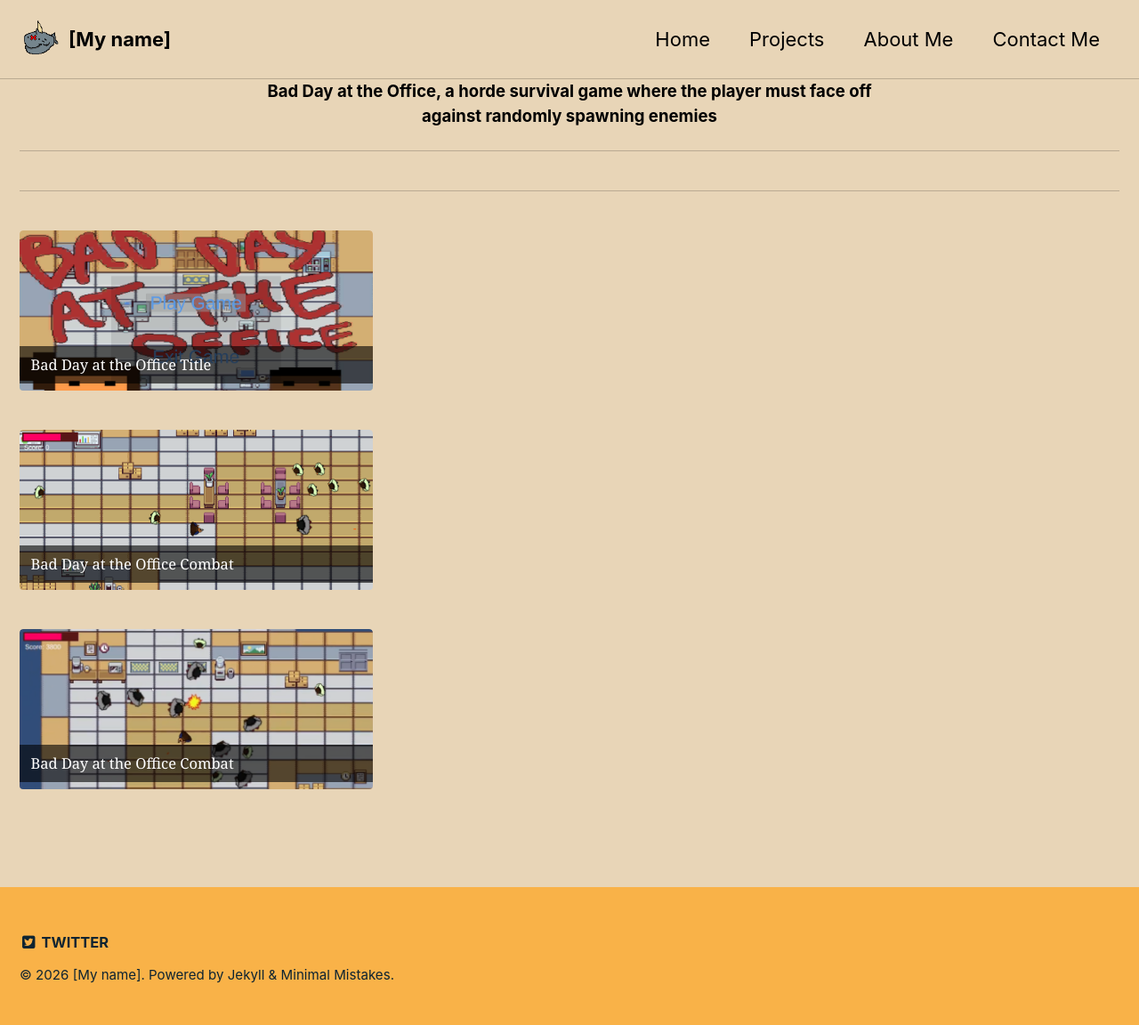
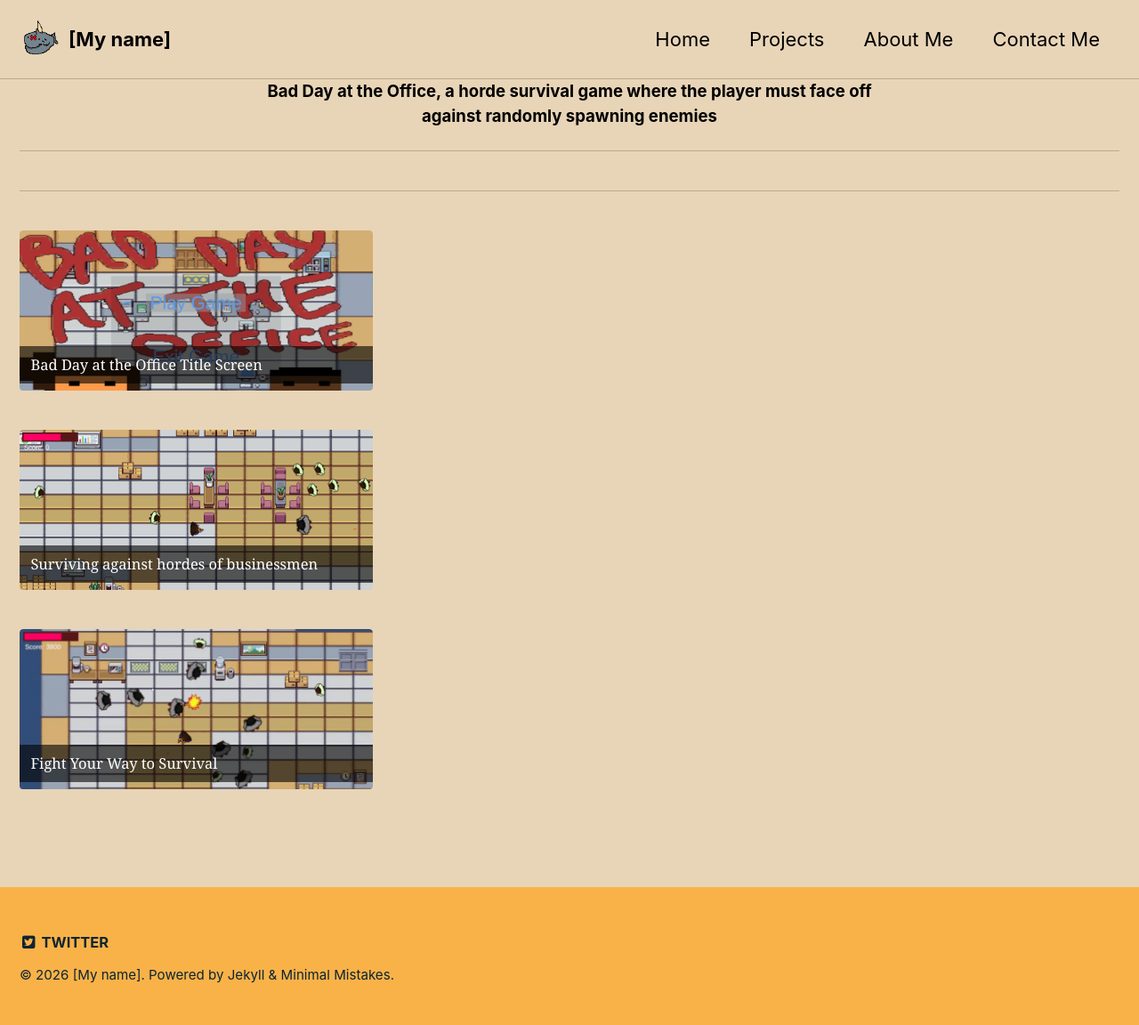
Before and after one commit to Orange-Piccolo/Orange-Piccolo.github.io, a Jekyll site: the page built from _pages/bad-day-at-the-office.md, in a window 1280 px wide. Shown: the whole page at 89% size. Built offline with Jekyll 4.4.1, drawn with Linux system fonts in a browser that asks for light colours.

Commit message:
Update titles and captions for gallery images

```diff
--- a/_pages/bad-day-at-the-office.md
+++ b/_pages/bad-day-at-the-office.md
@@ -16,24 +16,24 @@ gallery_title:
   - url: /assets/BDATO_Title.png
     image_path: /assets/BDATO_Title.png
     alt: "Bad Day at the Office Title"
-    title: "Bad Day at the Office Title"
-    caption: "Bad Day at the Office Title"
+    title: "Bad Day at the Office Title Screen"
+    caption: "Bad Day at the Office Title Screen"
 
 gallery_combat1:
   # Recommended: width "240px" to "320px" keeps a neat grid
   - url: /assets/BDATO_Combat.png
     image_path: /assets/BDATO_Combat.png
-    alt: "Bad Day at the Office Combat"
-    title: "Bad Day at the Office Combat"
-    caption: "Bad Day at the Office Combat"
+    alt: "Surviving against hordes of businessmen"
+    title: "Surviving against hordes of businessmen"
+    caption: "Surviving against hordes of businessmen"
 
 gallery_combat2:
   # Recommended: width "240px" to "320px" keeps a neat grid
-  - url: /assets/BDATO_Combat.png
+  - url: /assets/BDATO_Combat_2.png
     image_path: /assets/BDATO_Combat_2.png
-    alt: "Bad Day at the Office Combat"
-    title: "Bad Day at the Office Combat"
-    caption: "Bad Day at the Office Combat"
+    alt: "Fight Your Way to Survival"
+    title: "Fight Your Way to Survival"
+    caption: "Fight Your Way to Survival"
 ---
 
 {% include feature_row id="intro" type="center" %}
```
